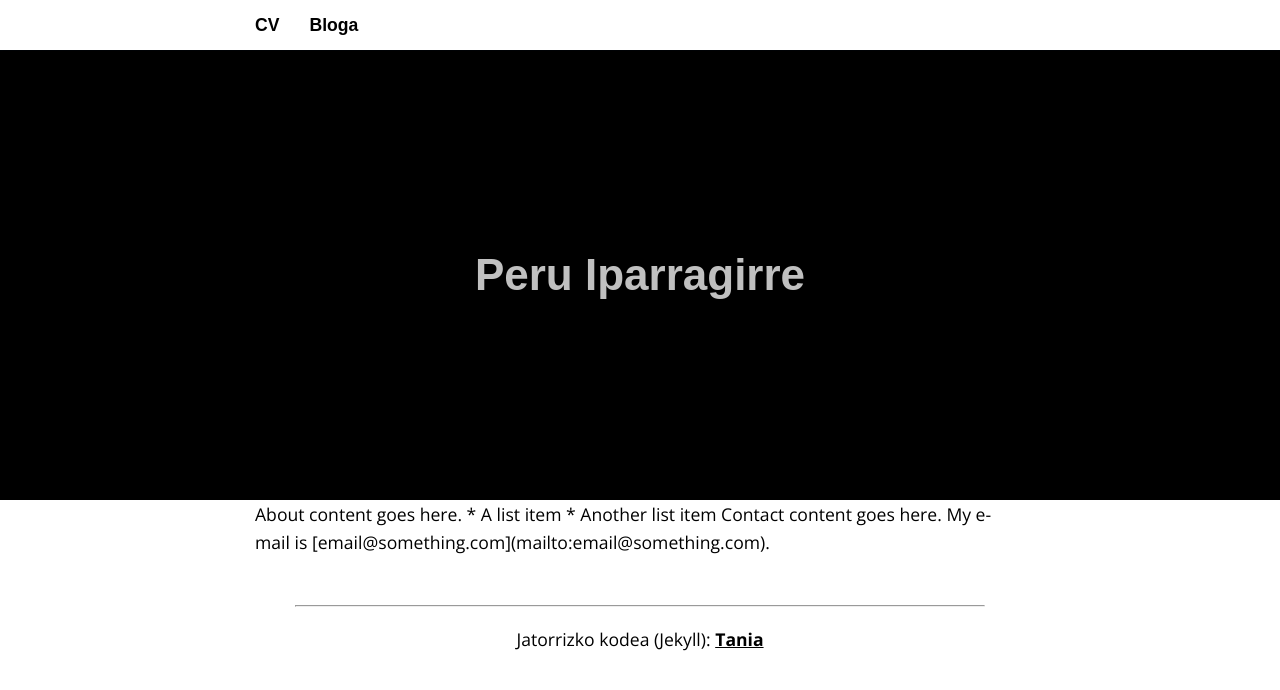
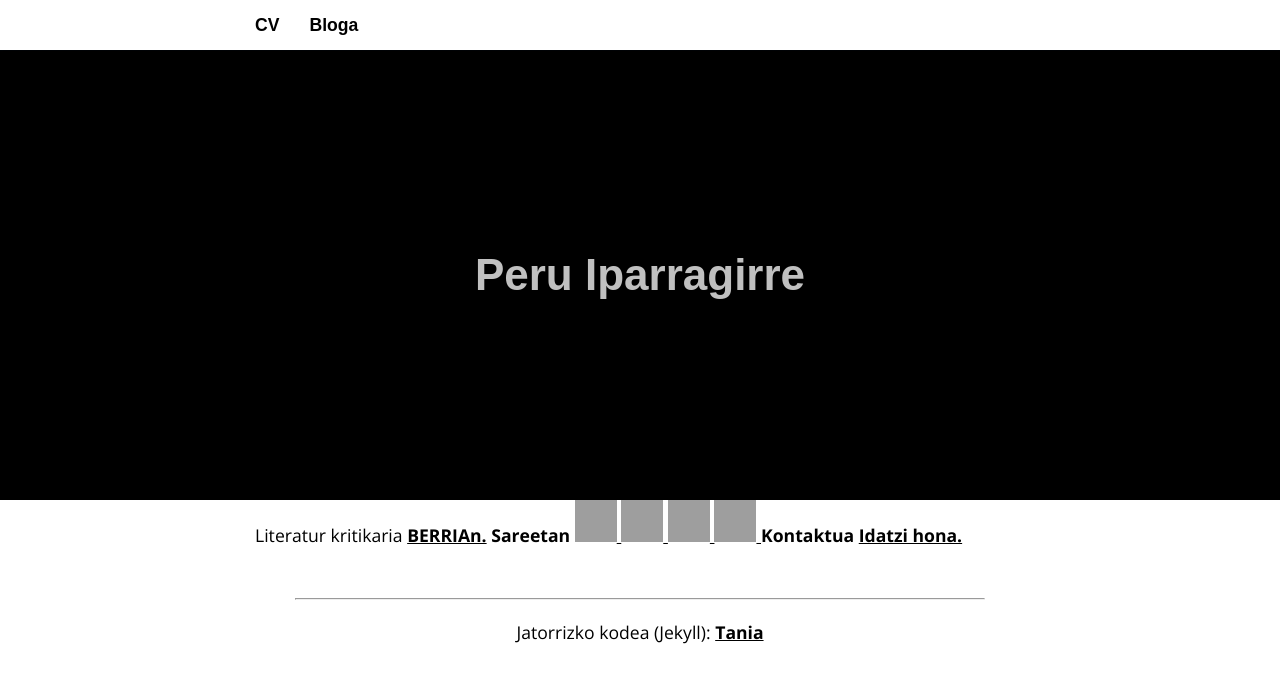
Before and after one commit to nomadagaldua/nomadagaldua.github.io, a Jekyll site: the page built from index.html, in a window 1280 px wide. Shown: the top 690 px of the page. Built offline with Jekyll 4.4.1, drawn with Linux system fonts in a browser that asks for light colours; some web fonts are replaced; grey boxes are pictures that could not be loaded.

Commit message:
Update index.html

```diff
--- a/index.html
+++ b/index.html
@@ -1,13 +1,24 @@
 ---
 layout: default
 ---
+Literatur kritikaria <a href="https://www.berria.eus/egilea/Peru_Iparragirre">BERRIAn.</a>
+
+<b>Sareetan</b>
+
+ <a href="https://t.me/nomadagaldua">
+  <img src="/img/telegram.png" alt="Telegram" style="width:42px;height:42px;border:0;">
+    </a>
+   <a href="https://mastodon.social/@nomadagaldua">
+  <img src="/img/mastodon.png" alt="Mastodon" style="width:42px;height:42px;border:0;">
+</a>
+   <a href="https://github.com/nomadagaldua">
+  <img src="/img/github.png" alt="Github" style="width:42px;height:42px;border:0;">
+</a>
+<a href="https://www.flickr.com/photos/peruiparragirre/">
+  <img src="/img/flickr.png" alt="Flickr" style="width:42px;height:42px;border:0;">
+</a>
 
 
-About content goes here.
+<b>Kontaktua</b>
 
-* A list item
-* Another list item
-
-Contact content goes here.
-
-My e-mail is [email@something.com](mailto:email@something.com).
+<a href="mailto:iparragirre.peru@yahoo.es">Idatzi hona.</a>
```
